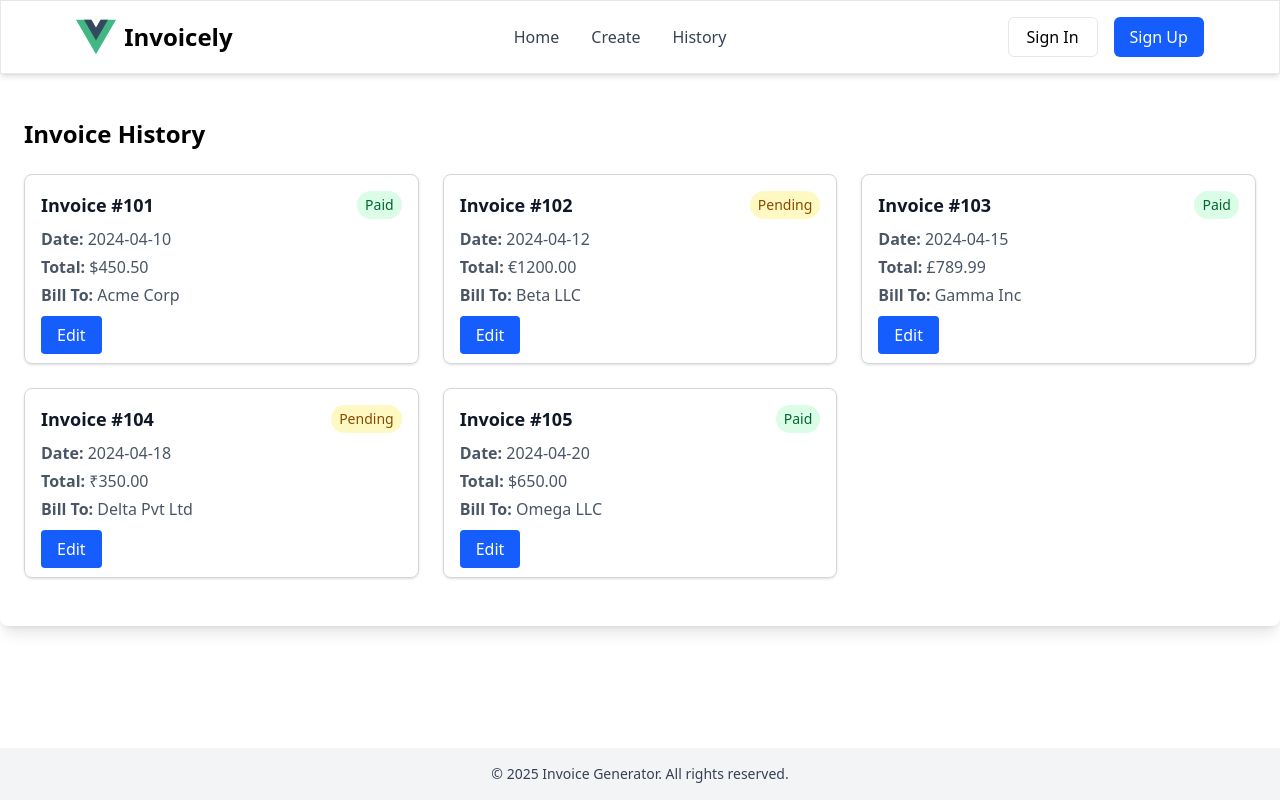
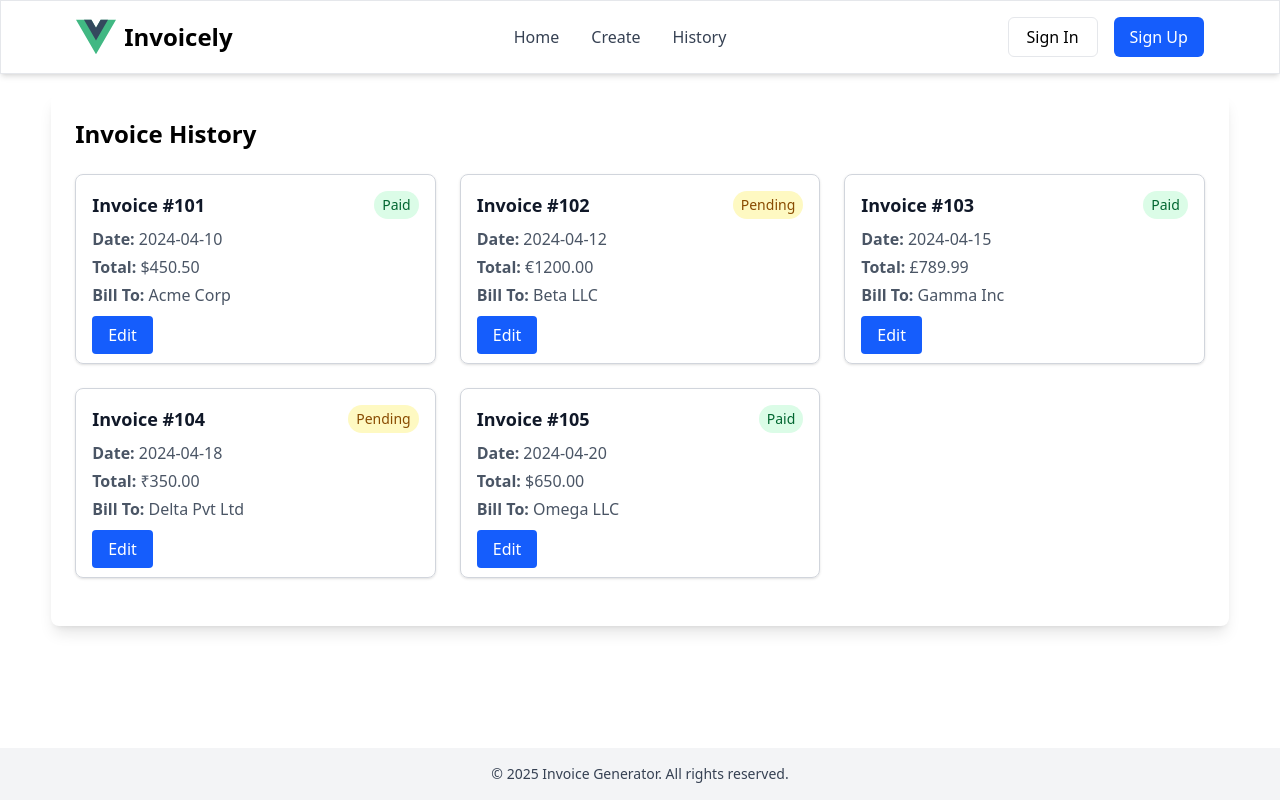
Before and after one commit to harshshrivastava24/invoice-generate-frontend, a Vue app: page /history in a window 1280 px wide. Built offline with nearby package versions, Linux system fonts and the light colour scheme.

Commit message:
Added Link in Read.md

```diff
--- a/src/components/History.vue
+++ b/src/components/History.vue
@@ -1,5 +1,5 @@
 <template>
-    <div class="container mx-auto p-6 bg-white shadow-lg rounded-lg m-5">
+    <div class="container mx-auto p-6 bg-white shadow-lg rounded-lg m-5 w-[92%]">
         <h1 class="font-bold text-2xl mb-6">Invoice History</h1>
         <div class="flex flex-wrap -mx-3">
             <div v-for="invoice in invoices" :key="invoice.invoiceNumber" class="w-full sm:w-1/2 lg:w-1/3 px-3 mb-6">
--- a/src/components/InvoiceCreation/InvoiceForm.vue
+++ b/src/components/InvoiceCreation/InvoiceForm.vue
@@ -1,5 +1,5 @@
 <template>
-    <div class="container mx-auto p-6 bg-white shadow-lg rounded-lg m-5">
+    <div class="container mx-auto p-6 bg-white shadow-lg rounded-lg m-5 w-[92%]">
 
         <div class=" mt-4 md:mt-0">
             <h1 class="font-bold text-2xl">INVOICE</h1>
```
Also changed, not shown: 1 other file (tests, documents, lock files or other folders).
